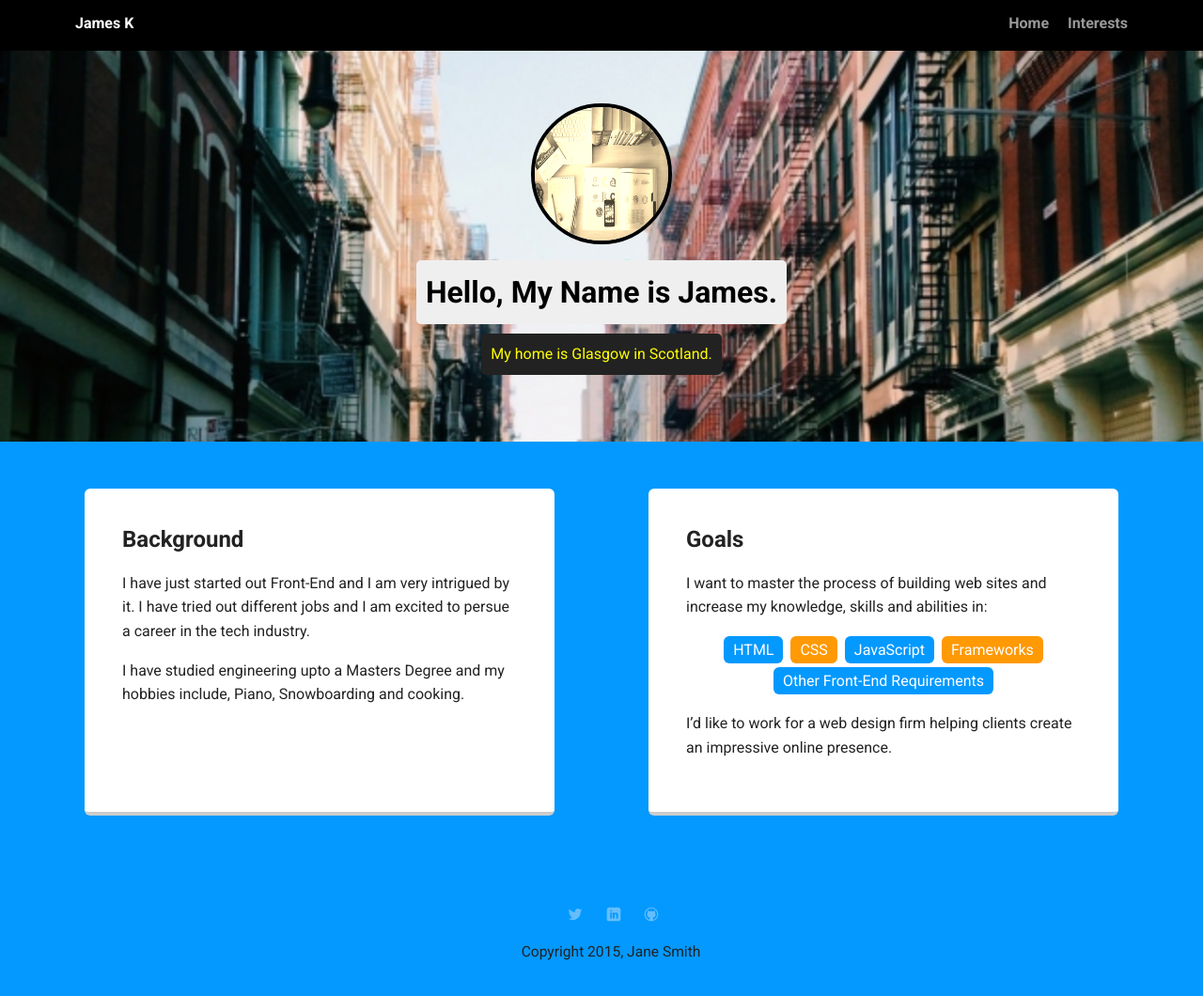
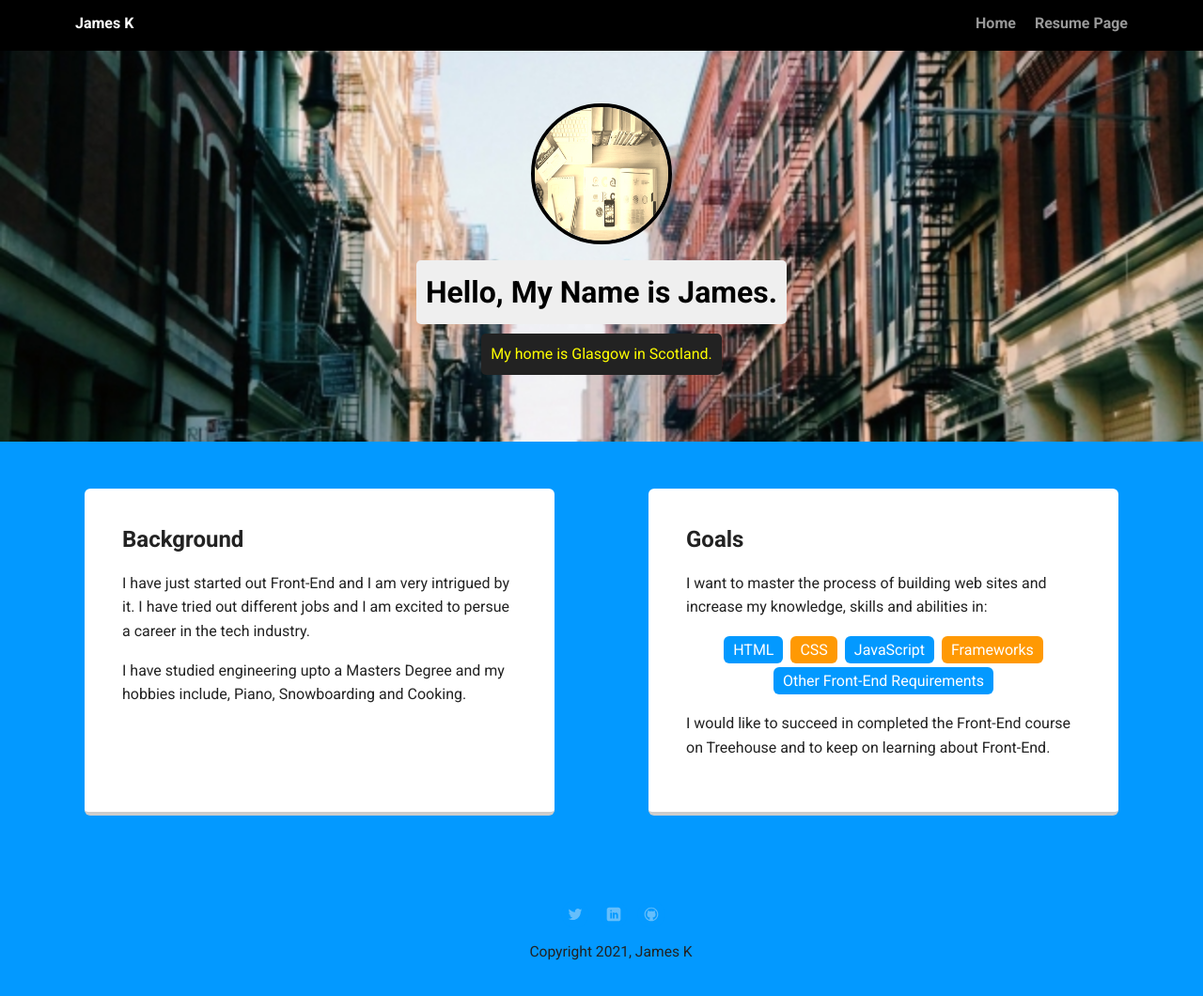
Before and after one commit to JKopal101/techdegree-project-1, a plain HTML site: page index.html in a window 1280 px wide. Shown: the whole page at 94% size. Drawn offline with Linux system fonts and the light colour scheme; a web font is replaced by a local one.

Commit message:
Changed Interests tab to Resume Page. Updated some paragraphs and copyright info.

```diff
--- a/index.html
+++ b/index.html
@@ -12,7 +12,7 @@
         <ul class="nav">
           <li class="name">James K</li>
           <li><a href="index.html">Home</a></li>
-          <li><a href="resume.html">Interests</a></li>
+          <li><a href="resume.html">Resume Page</a></li>
         </ul>
     </div>
 
@@ -26,7 +26,7 @@
       <div class="card">
         <h2>Background</h2>
         <p>I have just started out Front-End and I am very intrigued by it. I have tried out different jobs and I am excited to persue a career in the tech industry.</p>
-        <p>I have studied engineering upto a Masters Degree and my hobbies include, Piano, Snowboarding and cooking.</p>
+        <p>I have studied engineering upto a Masters Degree and my hobbies include, Piano, Snowboarding and Cooking.</p>
       </div>
 
       <div class="card">
@@ -39,7 +39,7 @@
           <li>Frameworks</li>
           <li>Other Front-End Requirements</li>
         </ul>
-        <p>I’d like to work for a web design firm helping clients create an impressive online presence.</p>
+        <p>I would like to succeed in completed the Front-End course on Treehouse and to keep on learning about Front-End.</p>
       </div>
 
     </main>
@@ -49,7 +49,7 @@
         <li><a href="#" class="social linkedin">LinkedIn</a></li>
         <li><a href="https://github.com/JKopal101/techdegree-project-1.git" class="social github">Github</a></li>
       </ul>
-      <p class="copyright">Copyright 2015, Jane Smith</p>
+      <p class="copyright">Copyright 2021, James K</p>
     </footer>
   </body>
   </html>
```
